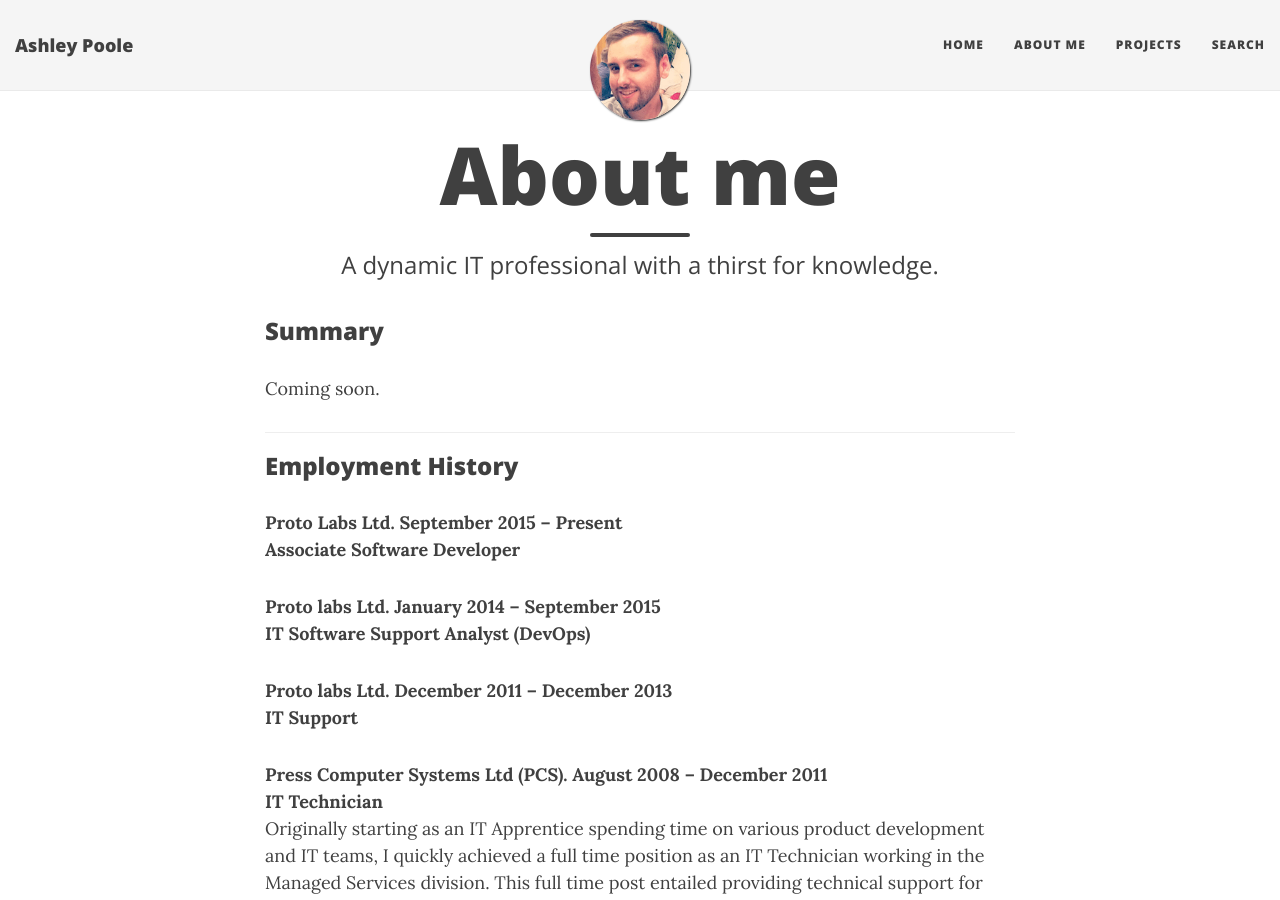
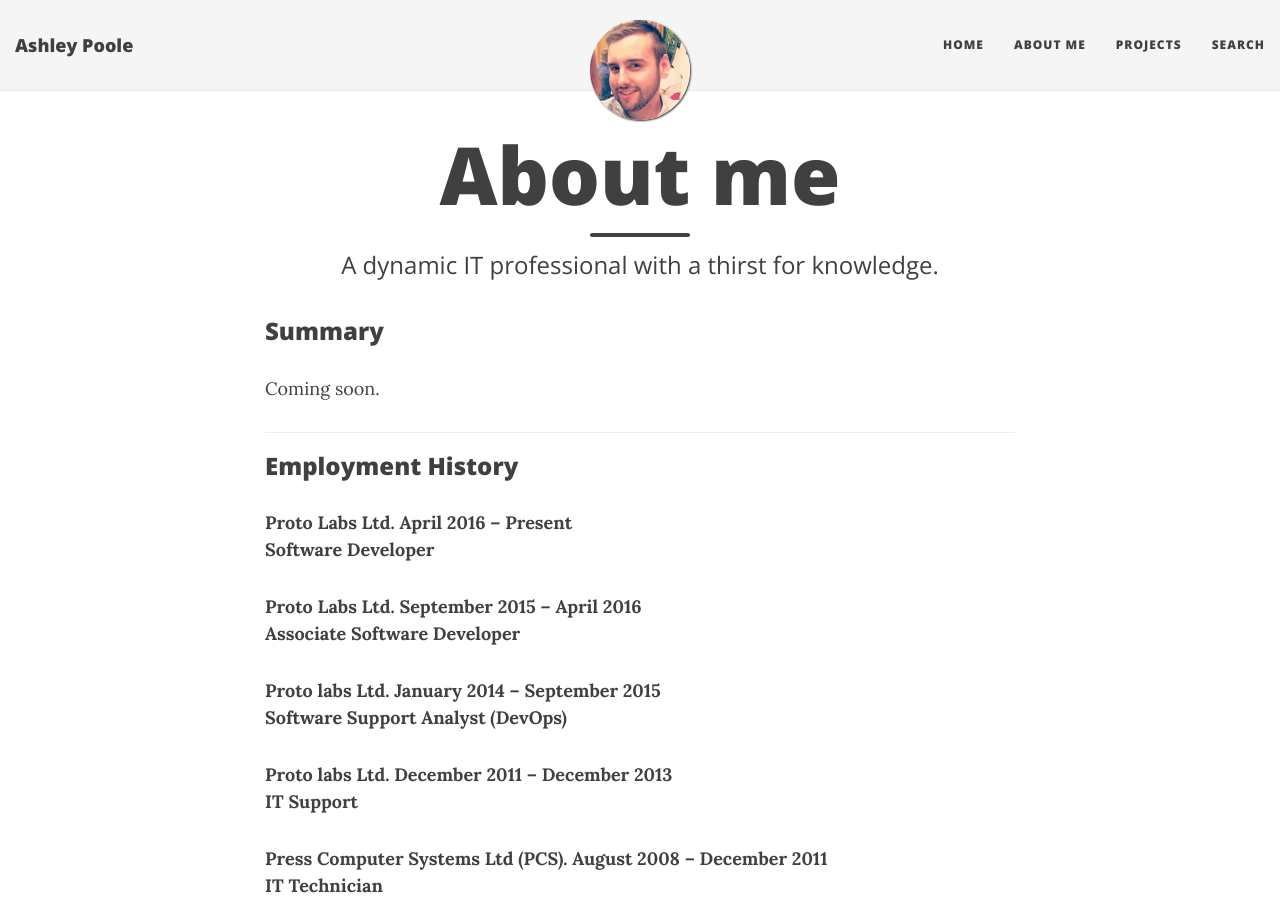
Before and after one commit to AshleyPoole/ashleypoole.github.io, a Jekyll site: the page built from pages/about.md, in a window 1280 px wide and 900 px high. Built offline with Jekyll 4.4.1, drawn with Linux system fonts in a browser that asks for light colours; nearby versions of some CDN libraries.

Commit message:
Add new job title

```diff
--- a/pages/about.md
+++ b/pages/about.md
@@ -12,13 +12,16 @@ Coming soon.
 ----------
 
 ### Employment History
+**Proto Labs Ltd. April 2016 – Present**
+**Software Developer**
 
-**Proto Labs Ltd. September 2015 – Present**
+
+**Proto Labs Ltd. September 2015 – April 2016**
 **Associate Software Developer**
 
 
 **Proto labs Ltd. January 2014 – September 2015**
-**IT Software Support Analyst (DevOps)**
+**Software Support Analyst (DevOps)**
 
 
 **Proto labs Ltd. December 2011 – December 2013**
```
Also changed, not shown: pages/projects/projects.md (+1 -1 lines).
